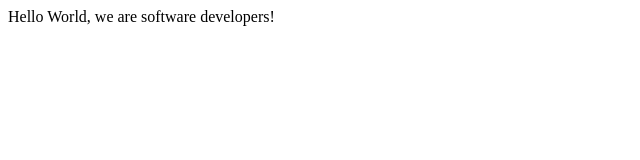
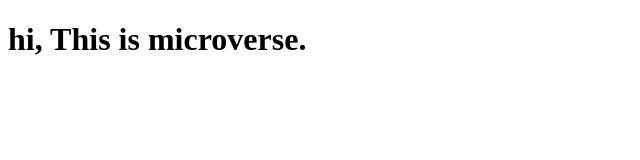
Before and after one commit to rikitoaf/mohammad-microverse, a plain HTML site: page fcc-test-suite-template-master/index.html in a window 1280 px wide. Shown: the whole page, without its empty margins (0-640 px from the left). Drawn offline with Linux system fonts and the light colour scheme.

Commit message:
first 2 task

```diff
--- a/fcc-test-suite-template-master/index.html
+++ b/fcc-test-suite-template-master/index.html
@@ -22,8 +22,8 @@
 
     -->
 
-    Hello World, we are software developers!
-
+    <section id="welcome-section" class="welcome-section"></section>
+    <h1>hi, This is microverse.</h1>
     <script  src="js/index.js"></script>
   </body>
 </html>
```
